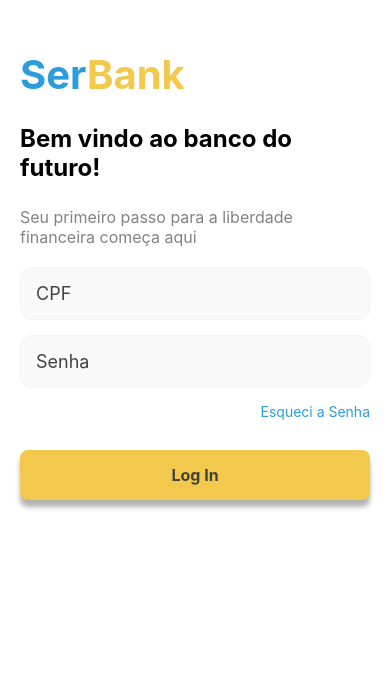
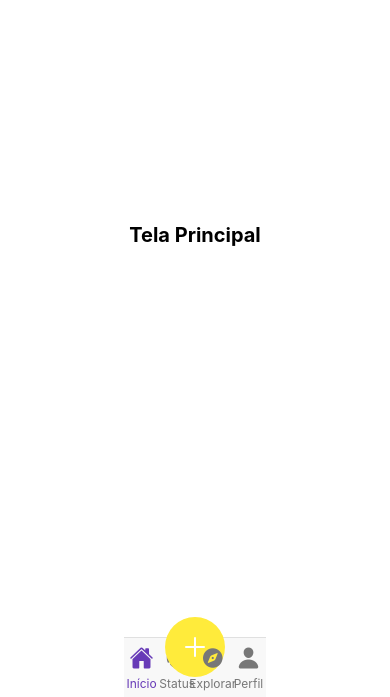
Before and after one commit to Jcjulio20060/SerBank, a React Native app: screen /Home in a window 390 px wide. Shown: the part 147-844 px from the top of the page. Built offline with nearby package versions, Linux system fonts and the light colour scheme; some icons are missing.

Commit message:
barra de navegação

```diff
--- /dev/null
+++ b/src/components/navbar/index.tsx
@@ -0,0 +1,127 @@
+import React, { useState } from 'react';
+import { View, Text, TouchableOpacity } from 'react-native';
+import { useNavigation } from '@react-navigation/native';
+import { Ionicons } from '@expo/vector-icons';
+import { styles } from './style'; //  caminho do arquivo de estilos
+
+// Define os tipos das suas rotas
+type RootStackParamList = {
+  Inicio: undefined;
+  Status: undefined;
+  Explorar: undefined;
+  Perfil: undefined;
+  // Adicione outras rotas aqui conforme necessário
+};
+
+interface Props {
+  navigation?: any; // O tipo de navegação pode ser mais específico se você estiver usando um tipo de navegação específico
+}
+/// Componente NavigationBar
+/// Este componente é uma barra de navegação personalizada que permite navegar entre diferentes telas do aplicativo.
+const NavigationBar: React.FC<Props> = ({ navigation }) => {
+  const [activeTab, setActiveTab] = useState<keyof RootStackParamList>("Inicio");
+
+  const navigateTo = (screenName: keyof RootStackParamList) => { // Define o tipo de screenName
+    setActiveTab(screenName);
+    if (navigation) {
+      navigation.navigate(screenName);
+    } else {
+      console.warn("Navigation prop not passed to NavigationBar component.");
+    }
+  };
+/// Renderiza a barra de navegação
+  /// A barra de navegação contém botões para navegar entre as telas "Inicio", "Status", "Explorar" e "Perfil".
+  return (
+    <View style={styles.container}>
+      <TouchableOpacity
+        style={styles.tab}
+        onPress={() => navigateTo("Inicio")}
+      >
+        <Ionicons // Ícone de casa
+          name="home"
+          size={24}
+          color={activeTab === "Inicio" ? '#673AB7' : '#777'}
+        />
+        <Text
+          style={[
+            styles.tabText,
+            { color: activeTab === "Inicio" ? '#673AB7' : '#777' },
+          ]}
+        >
+          Início
+        </Text>
+      </TouchableOpacity>
+
+      <TouchableOpacity // Botão de Status
+        // Este botão pode ser usado para mostrar o status do usuário ou do aplicativo
+        style={styles.tab}
+        onPress={() => navigateTo("Status")}
+      >
+        <Ionicons // Ícone de gráfico de pizza
+          name="pie-chart"
+          size={24}
+          color={activeTab === "Status" ? '#673AB7' : '#777'}
+        />
+        <Text
+          style={[
+            styles.tabText,
+            { color: activeTab === "Status" ? '#673AB7' : '#777' },
+          ]}
+        >
+          Status
+        </Text>
+      </TouchableOpacity>
+
+{/* Botão do meio (adicionar) */}
+      {/* Este botão pode ser usado para adicionar algo*/}
+
+      <View style={styles.middleButtonContainer}>
+        <TouchableOpacity style={styles.middleButton}>
+          <View style={styles.middleButtonContent}>
+            <Ionicons name="add" size={32} color="#fff" />
+          </View>
+        </TouchableOpacity>
+      </View>
+
+      <TouchableOpacity // Botão de Explorar
+        style={styles.tab}
+        onPress={() => navigateTo("Explorar")}
+      >
+        <Ionicons // Ícone de bússola
+          name="compass"
+          size={24}
+          color={activeTab === "Explorar" ? '#673AB7' : '#777'}
+        />
+        <Text
+          style={[
+            styles.tabText,
+            { color: activeTab === "Explorar" ? '#673AB7' : '#777' },
+          ]}
+        >
+          Explorar
+        </Text>
+      </TouchableOpacity>
+
+      <TouchableOpacity // Botão de Perfil
+        style={styles.tab}
+        onPress={() => navigateTo("Perfil")}
+      >
+        <Ionicons
+          name="person"
+          size={24}
+          color={activeTab === "Perfil" ? '#673AB7' : '#777'}
+        />
+        <Text
+          style={[
+            styles.tabText,
+            { color: activeTab === "Perfil" ? '#673AB7' : '#777' },
+          ]}
+        >
+          Perfil
+        </Text>
+      </TouchableOpacity>
+    </View>
+  );
+};
+
+export default NavigationBar;
--- /dev/null
+++ b/src/components/navbar/style.ts
@@ -0,0 +1,41 @@
+import { StyleSheet } from 'react-native';
+
+export const styles = StyleSheet.create({
+  container: {
+    flexDirection: 'row',
+    justifyContent: 'space-around',
+    alignItems: 'center',
+    backgroundColor: '#F8F8F8', // Cor de fundo da barra
+    borderTopWidth: 1,
+    borderTopColor: '#E0E0E0',
+    paddingVertical: 10,
+    height: 60, // Altura da barra
+  },
+  tab: {
+    flex: 1,
+    alignItems: 'center',
+    justifyContent: 'center',
+  },
+  tabText: {
+    fontSize: 12,
+    marginTop: 5,
+  },
+  middleButtonContainer: {
+    position: 'absolute',
+    bottom: 20, // Ajuste conforme necessário para a elevação
+    left: '50%',
+    transform: [{ translateX: -30 }], // Metade da largura do botão para centralizar
+  },
+  middleButton: {
+    width: 60,
+    height: 60,
+    borderRadius: 30,
+    backgroundColor: '#FFEB3B', // Cor do botão central
+    justifyContent: 'center',
+    alignItems: 'center',
+    elevation: 5, // Sombra do botão
+  },
+  middleButtonContent: {
+    // Estilos para o conteúdo interno do botão central, se necessário
+  },
+});
--- a/src/screens/home/index.tsx
+++ b/src/screens/home/index.tsx
@@ -1,13 +1,20 @@
-import React from "react";
-import { View, Text, Button, StyleSheet } from "react-native";
+import React from 'react';
+import { View, Text, StyleSheet } from 'react-native';
+import NavBar from '../../components/navbar'; // Ajuste o caminho conforme necessário
 
 export default function HomeScreen() {
   return (
     <View style={styles.container}>
-      <Text style={styles.text}>Tela Principal</Text>
+      <View style={styles.container}>
+        <Text style={styles.text}>Tela Principal</Text>
+        {/* Outros componentes e conteúdo da sua tela inicial */}
+      </View>
+      <NavBar /> {/* O componente NavBar está fora do container de conteúdo */}
     </View>
   );
 }
+
+
 
 const styles = StyleSheet.create({
   container: {
--- a/src/screens/splash/index.tsx
+++ b/src/screens/splash/index.tsx
@@ -6,6 +6,7 @@ import { StackNavigationProp } from "@react-navigation/stack";
 type RootStackParamList = {
   Splash: undefined;
   Login: undefined;
+  Home: undefined
 };
 
 type Props = {
@@ -20,7 +21,7 @@ export default function SplashScreen({ navigation }: Props) {
       setProgress((oldProgress) => {
         if (oldProgress >= 1) {
           clearInterval(interval);
-          navigation.replace("Login"); // Redireciona quando chega em 100%
+          navigation.replace("Home"); // Redireciona quando chega em 100%
           return 1;
         }
         return oldProgress + 0.1; // Aumenta a barra progressivamente
```
